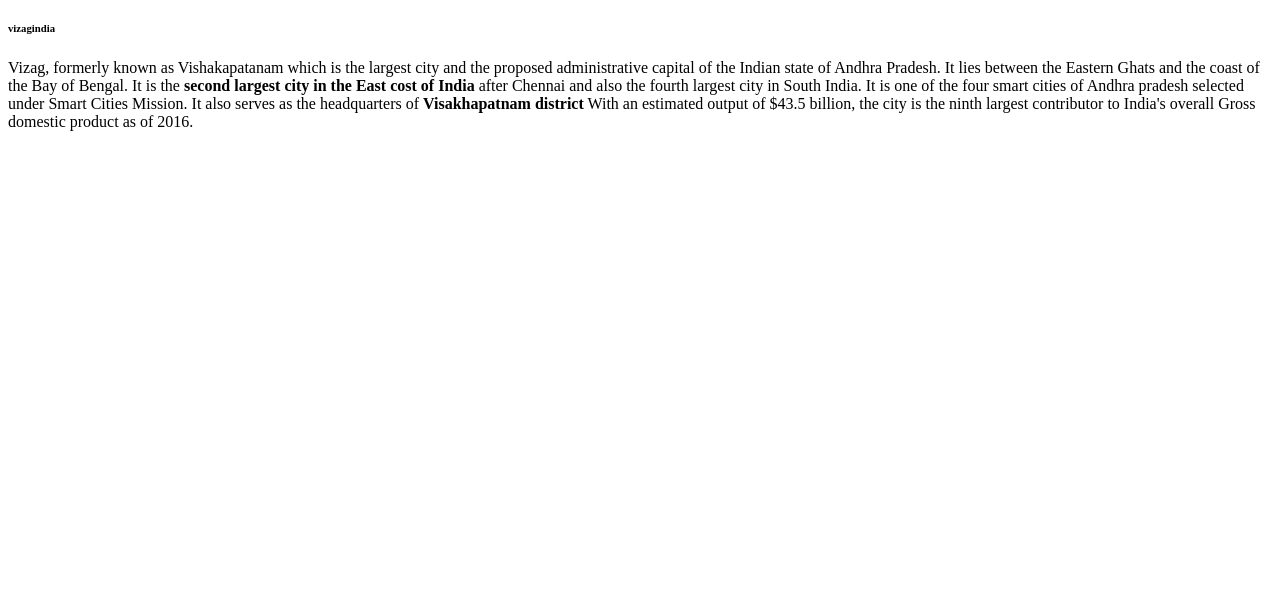
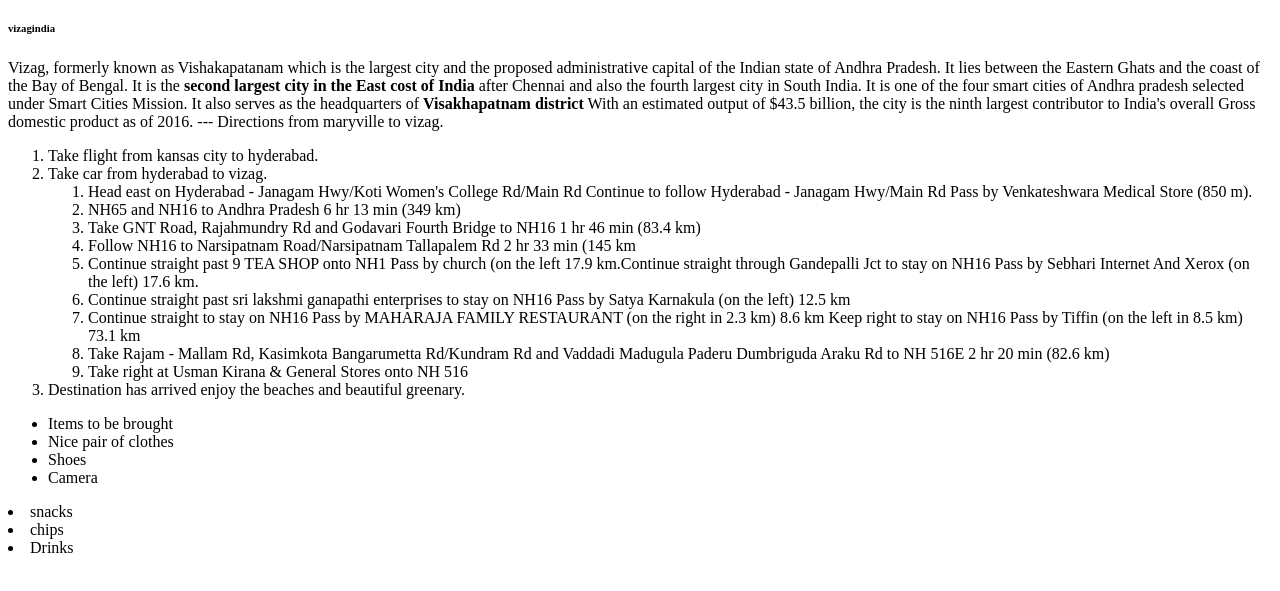
Before and after one commit to 44-563-WebApps-F21/webapps-f21-assignment-3-Samyuktha7499, a plain HTML site: page index.html in a window 1280 px wide. Shown: the part 61-652 px from the top of the page. Drawn offline with Linux system fonts and the light colour scheme.

Commit message:
adding directions to file

```diff
--- a/index.html
+++ b/index.html
@@ -15,4 +15,34 @@
 It is the <b>second largest city in the East cost of India</b> after Chennai and also the fourth largest city in South India. It is one of the four smart cities of Andhra pradesh selected under Smart Cities Mission.
 It also serves as the headquarters of <b>Visakhapatnam district</b> With an estimated output of $43.5 billion, the city is the ninth largest contributor to India's overall Gross domestic product as of 2016.
 </p1>
-</html>
+
+---
+
+Directions from maryville to vizag.
+<ol>
+    <li>Take flight from kansas city to hyderabad.</li>
+    <li>Take car from hyderabad to vizag.</li>
+<ol>
+   <li>Head east on Hyderabad - Janagam Hwy/Koti Women's College Rd/Main Rd Continue to follow Hyderabad - Janagam Hwy/Main Rd Pass by Venkateshwara Medical Store (850 m).</li>
+    <li>NH65 and NH16 to Andhra Pradesh 6 hr 13 min (349 km)</li>
+   <li>Take GNT Road, Rajahmundry Rd and Godavari Fourth Bridge to NH16 1 hr 46 min (83.4 km)</li>
+   <li>Follow NH16 to Narsipatnam Road/Narsipatnam Tallapalem Rd 2 hr 33 min (145 km</li>
+   <li>Continue straight past 9 TEA SHOP onto NH1 Pass by church (on the left 17.9 km.Continue straight through Gandepalli Jct to stay on NH16 Pass by Sebhari Internet And Xerox (on the left) 17.6 km.</li>
+   <li>Continue straight past sri lakshmi ganapathi enterprises to stay on NH16 Pass by Satya Karnakula (on the left) 12.5 km</li>
+   <li>Continue straight to stay on NH16 Pass by MAHARAJA FAMILY RESTAURANT (on the right in 2.3 km) 8.6 km Keep right to stay on NH16 Pass by Tiffin (on the left in 8.5 km) 73.1 km</li>
+   <li>Take Rajam - Mallam Rd, Kasimkota Bangarumetta Rd/Kundram Rd and Vaddadi Madugula Paderu Dumbriguda Araku Rd to NH 516E 2 hr 20 min (82.6 km)</li>
+   <li>Take right at Usman Kirana & General Stores onto NH 516</li>
+</ol>
+    <li>Destination has arrived enjoy the beaches and beautiful greenary.</li>
+</ol>
+<ul>
+  <li>Items to be brought</li>
+  <li>Nice pair of clothes</li>
+  <li>Shoes</li>
+  <li>Camera</li>
+</ul>
+  <li>snacks</li>
+  <li>chips</li>
+  <li>Drinks</li>
+
+  </html>
```
